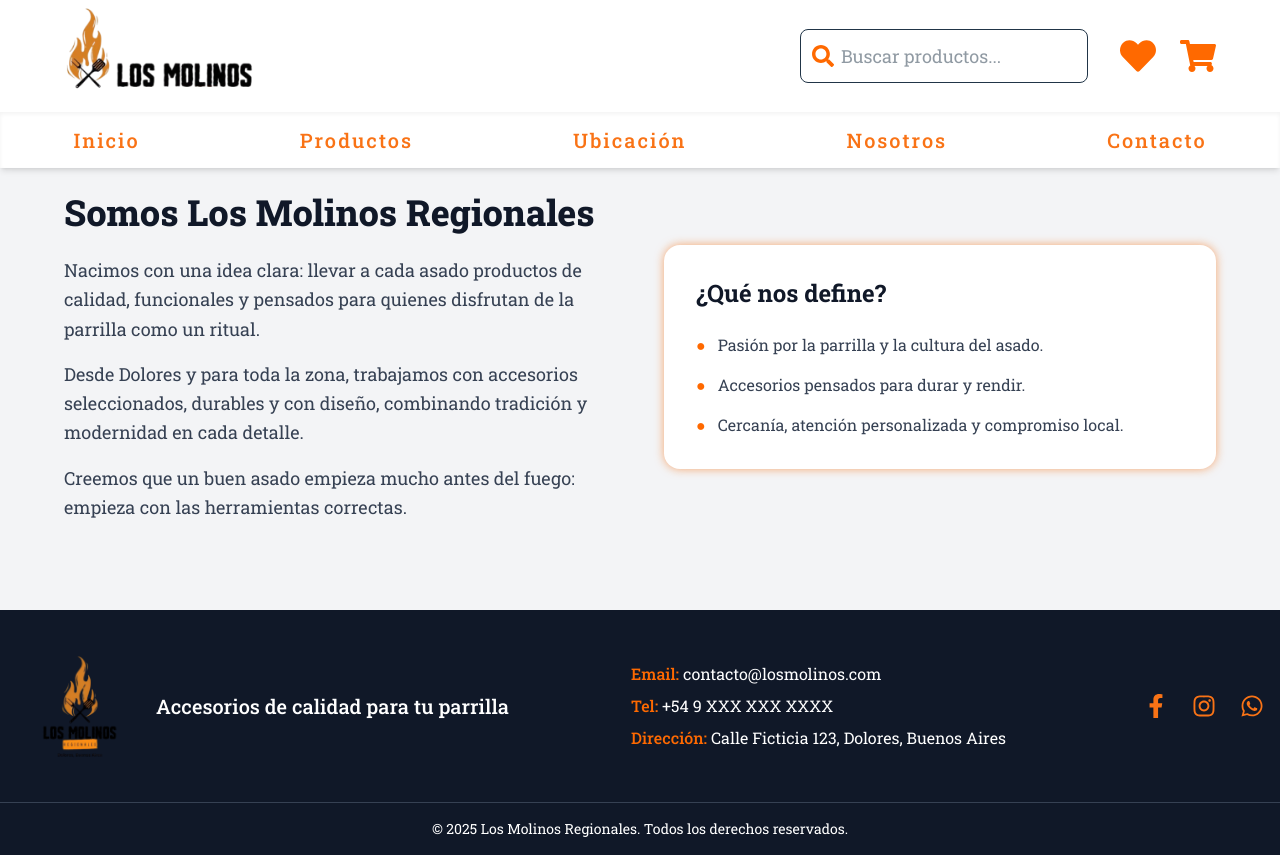
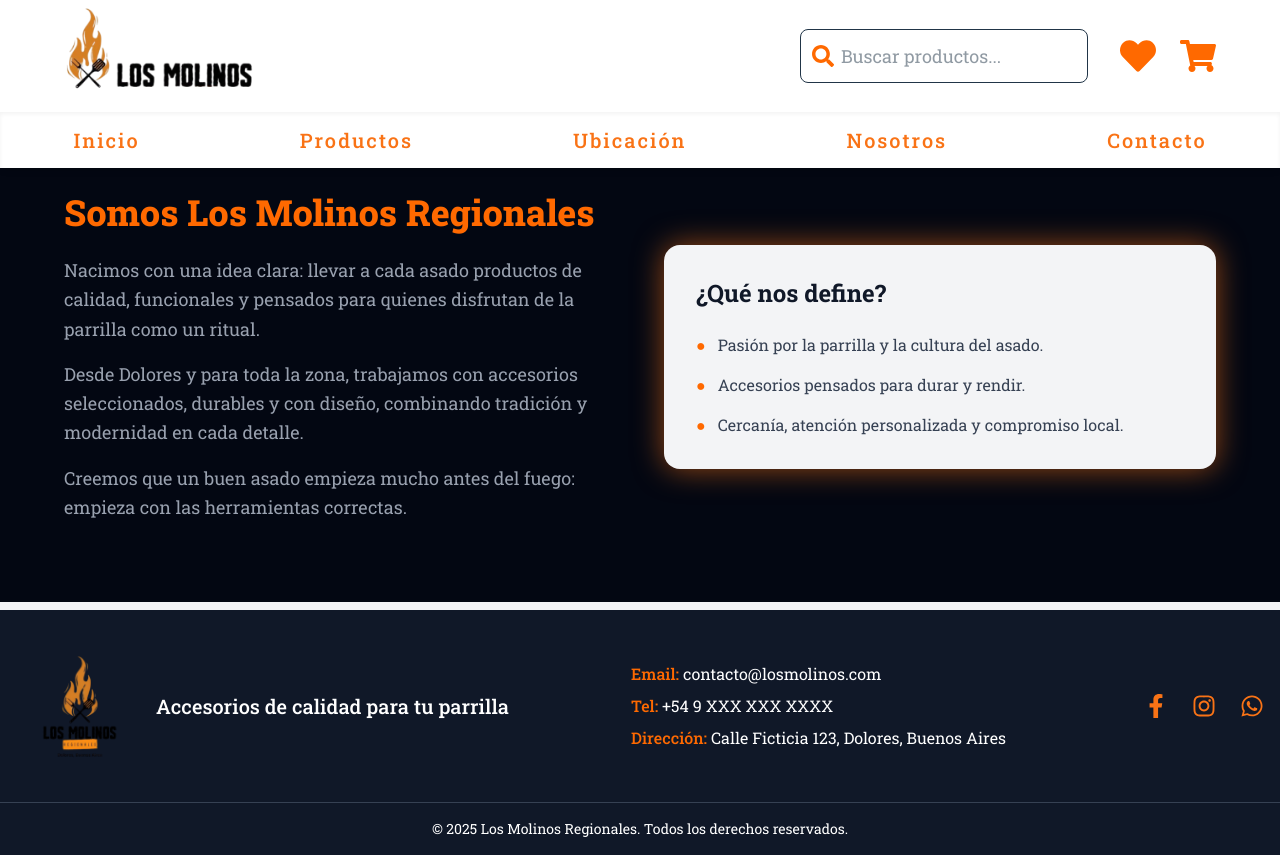
Before and after one commit to antoninojoaquin/los-molinos-frontend, a React (Vite) app: page /nosotros in a window 1280 px wide. Built offline with nearby package versions, Linux system fonts and the light colour scheme.

Commit message:
change bg color on the pages, create location page with map and CTA button

```diff
--- a/src/App.jsx
+++ b/src/App.jsx
@@ -4,6 +4,7 @@ import Header from "./components/header.jsx";
 import Footer from "./components/footer.jsx";
 import Hero from "./components/hero.jsx";
 import Nosotros from "./pages/Nosotros.jsx";
+import Ubicacion from "./pages/Ubicacion.jsx";
 import ScrollToTop from "./components/ScrollToTop.jsx";
 
 function App() {
@@ -16,6 +17,7 @@ function App() {
           <Routes>
             <Route path="/" element={<Hero />} />
             <Route path="/nosotros" element={<Nosotros />} />
+            <Route path="/ubicacion" element={<Ubicacion />} />
           </Routes>
         </main>
         <Footer />
--- a/src/pages/Nosotros.jsx
+++ b/src/pages/Nosotros.jsx
@@ -1,31 +1,31 @@
 function Nosotros() {
   return (
-    <section className="w-screen bg-gray-100 py-20 px-6 md:px-12 flex justify-center">
+    <section className="w-screen bg-gray-950 py-20 px-6 md:px-12 flex justify-center">
       <div className="max-w-6xl w-full grid grid-cols-1 md:grid-cols-2 gap-12 items-center">
 
         {/* Texto */}
         <div>
-          <h2 className="text-3xl md:text-4xl font-extrabold text-gray-900 mb-6">
+          <h2 className="text-3xl md:text-4xl font-extrabold text-orange-500 mb-6">
             Somos Los Molinos Regionales
           </h2>
 
-          <p className="text-base md:text-lg text-gray-700 leading-relaxed mb-4">
+          <p className="text-base md:text-lg text-gray-400 leading-relaxed mb-4">
             Nacimos con una idea clara: llevar a cada asado productos de calidad,
             funcionales y pensados para quienes disfrutan de la parrilla como un ritual.
           </p>
 
-          <p className="text-base md:text-lg text-gray-700 leading-relaxed mb-4">
+          <p className="text-base md:text-lg text-gray-400 leading-relaxed mb-4">
             Desde Dolores y para toda la zona, trabajamos con accesorios seleccionados,
             durables y con diseño, combinando tradición y modernidad en cada detalle.
           </p>
 
-          <p className="text-base md:text-lg text-gray-700 leading-relaxed">
+          <p className="text-base md:text-lg text-gray-400 leading-relaxed">
             Creemos que un buen asado empieza mucho antes del fuego: empieza con las
             herramientas correctas.
           </p>
         </div>
 
-        <div className="bg-white rounded-2xl shadow-[0_0_10px_rgba(249,115,22,0.6)] p-8">
+        <div className="bg-gray-100 rounded-2xl shadow-[0_0_30px_rgba(249,115,22,0.6)] p-8">
           <h3 className="text-2xl font-bold text-gray-900 mb-6">
             ¿Qué nos define?
           </h3>
--- /dev/null
+++ b/src/pages/Ubicacion.jsx
@@ -0,0 +1,47 @@
+function Ubicacion() {
+  return (
+    <section className="w-screen bg-gray-950 py-24 px-6 md:px-12">
+      <div className="max-w-6xl mx-auto grid grid-cols-1 md:grid-cols-2 gap-12 items-center">
+        <div>
+          <span className="text-orange-500 font-semibold tracking-wide">
+            DÓNDE ESTAMOS
+          </span>
+
+          <h2 className="text-4xl md:text-5xl font-extrabold text-white mt-3 mb-6">
+            Dolores, Buenos Aires
+          </h2>
+
+          <p className="text-gray-400 text-lg max-w-md">
+            Nuestro punto de encuentro con la cultura del asado.
+            Pasá, conocenos y llevate lo que hace falta para prender el fuego.
+          </p>
+
+          <a
+            href="https://www.google.com/maps/place/Arist%C3%B3bulo+del+Valle+178,+B7100+Dolores,+Provincia+de+Buenos+Aires/@-36.3166699,-57.6791062,15.5z/data=!4m6!3m5!1s0x95999e42c33ed273:0x59b33785e775e2f8!8m2!3d-36.3172659!4d-57.6767455!16s%2Fg%2F11rg691ghs?entry=ttu&g_ep=EgoyMDI1MTIwOS4wIKXMDSoASAFQAw%3D%3D"
+            target="_blank"
+            rel="noreferrer"
+            className="!text-gray-900 inline-block mt-8 px-6 py-3 rounded-full bg-orange-500 font-semibold hover:bg-orange-400 transition-all duration-200"
+          >
+            Cómo llegar
+          </a>
+        </div>
+
+        <div className="relative">
+          <div className="absolute -inset-1 rounded-3xl bg-orange-500 opacity-30 blur-xl" />
+
+          <div className="relative w-full h-80 md:h-96 rounded-3xl overflow-hidden border border-gray-800">
+            <iframe
+              title="Mapa Dolores Buenos Aires"
+              src="https://www.google.com/maps/embed?pb=!1m18!1m12!1m3!1d5406.603341935121!2d-57.68058441618891!3d-36.317506178602855!2m3!1f0!2f0!3f0!3m2!1i1024!2i768!4f13.1!3m3!1m2!1s0x95999e42c33ed273%3A0x59b33785e775e2f8!2sArist%C3%B3bulo%20del%20Valle%20178%2C%20B7100%20Dolores%2C%20Provincia%20de%20Buenos%20Aires!5e0!3m2!1ses!2sar!4v1766184914228!5m2!1ses!2sar"
+              className="w-full h-full border-0"
+              loading="lazy"
+            />
+          </div>
+        </div>
+
+      </div>
+    </section>
+  );
+}
+
+export default Ubicacion;
```
